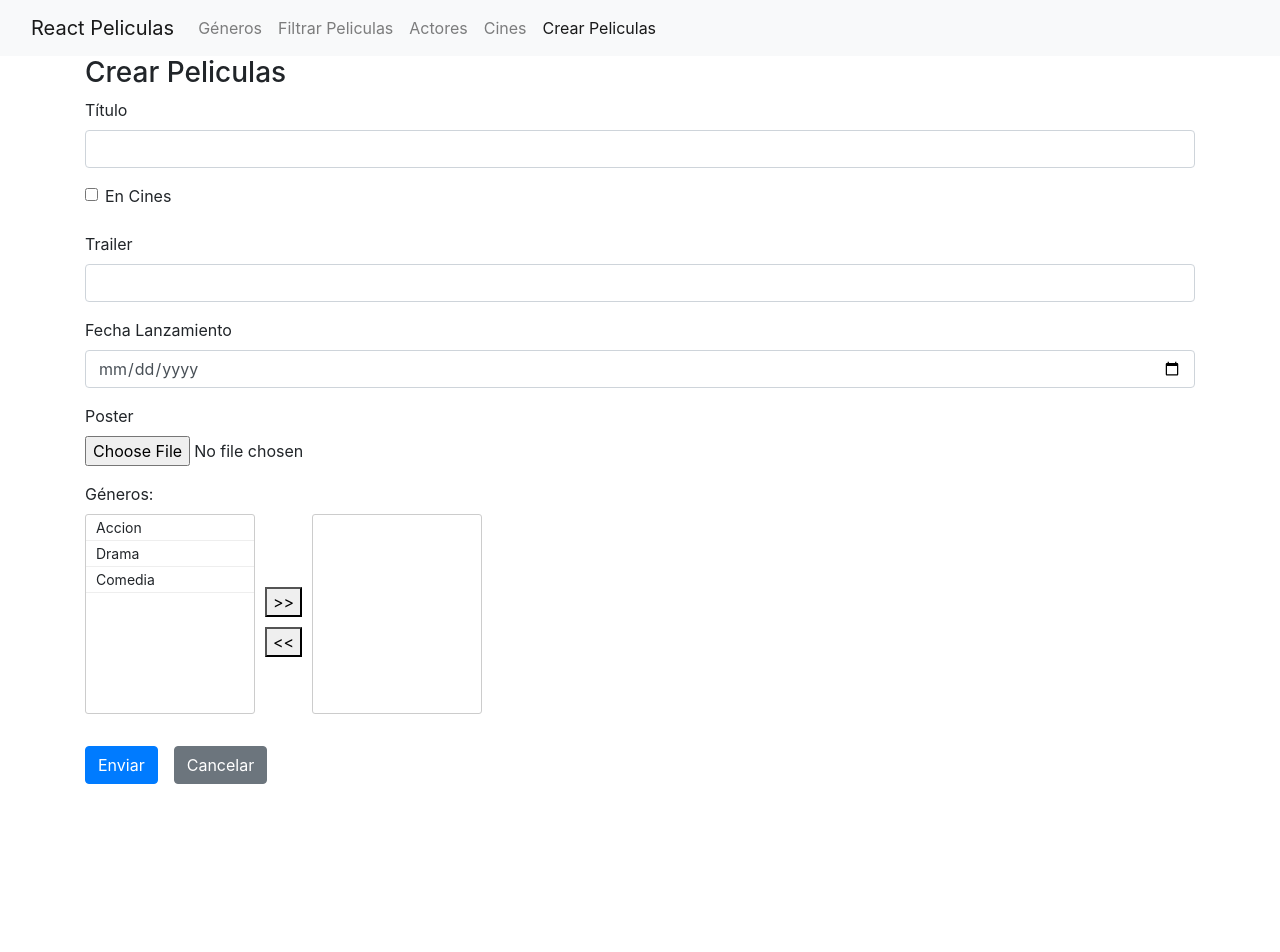
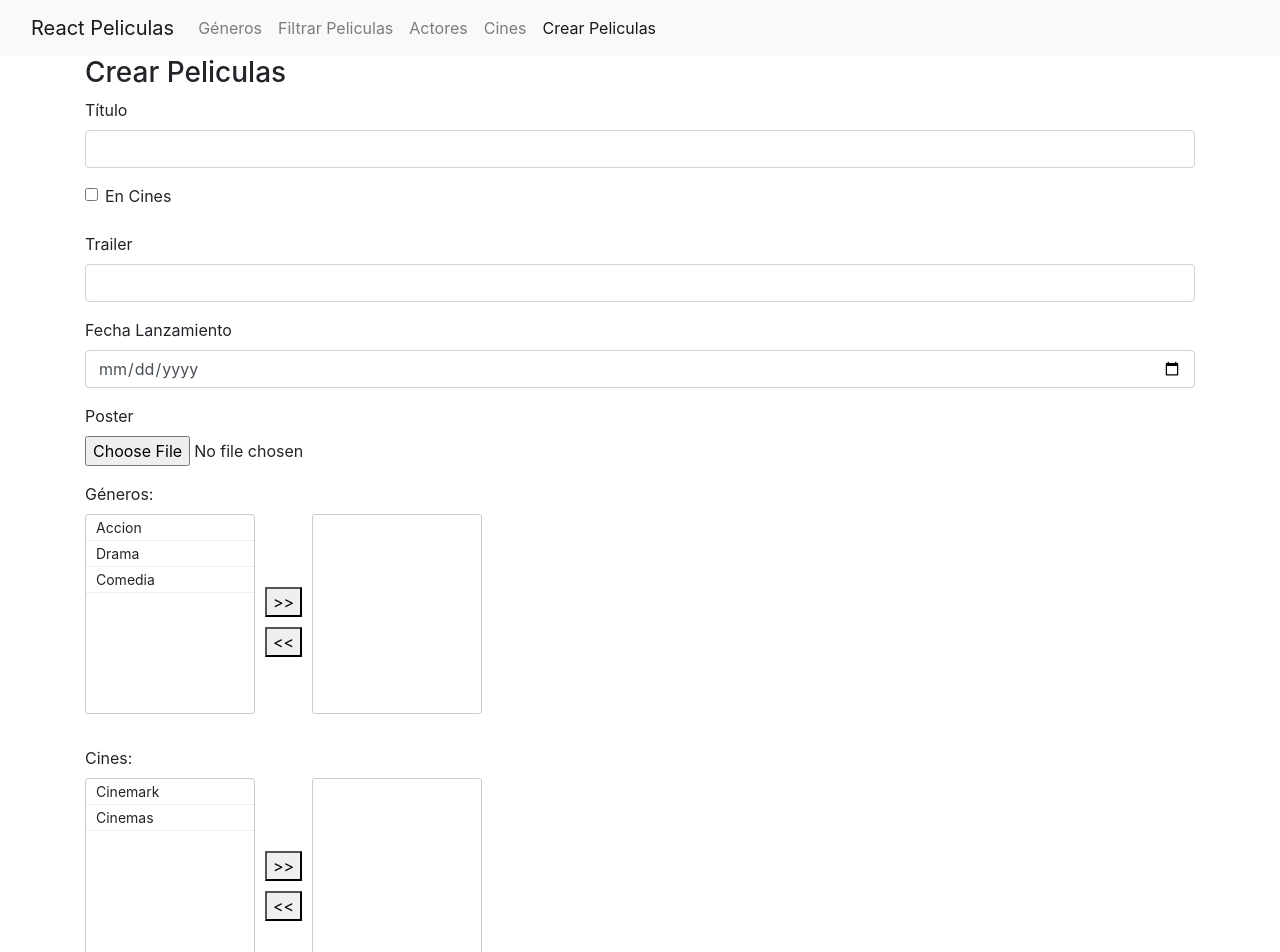
Before and after one commit to salinassilvio/react-peliculas-ts, a React (Create React App) app: page /peliculas/crear in a window 1280 px wide. Shown: the top 952 px of the page. Before the commit the page ends 800 px from the top, so only its background shows below. Built offline with nearby package versions, Linux system fonts and the light colour scheme.

Commit message:
se agrega componente de seleccion multiple para cines en formularios pelicula crear y editar

```diff
--- a/src/components/peliculas/CrearPeliculas.tsx
+++ b/src/components/peliculas/CrearPeliculas.tsx
@@ -1,3 +1,4 @@
+import { cineDTO } from "../../models/cines.model";
 import { generoDTO } from "../../models/generos.model";
 import FormularioPeliculas from "./FormularioPeliculas";
 
@@ -5,12 +6,15 @@
 
     //Generos
     const generos: generoDTO[] = [{id:1,nombre:'Accion'}, {id:2,nombre:'Drama'},{id:3,nombre:'Comedia'}]
-
+    //Cines
+    const cines: cineDTO[] = [{id: 1, nombre:'Cinemark'},{id:2, nombre:'Cinemas'}]
 
     return(
         <>
             <h3>Crear Peliculas</h3>
             <FormularioPeliculas
+                cinesNoSeleccionado = {cines}
+                cinesSeleccionado = {[]}
                 generosNoSeleccionados = {generos}
                 generosSeleccionados={[]}
                 modelo={{titulo:'', enCines:false,trailer:''}}
--- a/src/components/peliculas/EditarPeliculas.tsx
+++ b/src/components/peliculas/EditarPeliculas.tsx
@@ -1,3 +1,4 @@
+import { cineDTO } from "../../models/cines.model";
 import { generoDTO } from "../../models/generos.model";
 import FormularioPeliculas from "./FormularioPeliculas";
 
@@ -8,10 +9,16 @@
 
     const generosSeleccionados: generoDTO[] = [{id:1,nombre:'Accion'},{id:3,nombre:'Comedia'}]
 
+    //Cines
+    const cinesSeleccionados: cineDTO[] = [{id: 1, nombre:'Cinemark'}]
+
+    const cinesNoSeleccionados: cineDTO[] = [{id:2, nombre:'Cinemas'}]
     return(
         <>
             <h3>Editar Peliculas</h3>
             <FormularioPeliculas
+                cinesNoSeleccionado={cinesNoSeleccionados}
+                cinesSeleccionado ={cinesSeleccionados}
                 generosNoSeleccionados={generosNoSeleccionados}
                 generosSeleccionados={generosSeleccionados}
                 modelo={{titulo:'Spider-Man', enCines:true,trailer:'url',
--- a/src/components/peliculas/FormularioPeliculas.tsx
+++ b/src/components/peliculas/FormularioPeliculas.tsx
@@ -10,10 +10,14 @@
 import SelectorMultiple, { selectorMultipleModel } from "../utils/SelectorMultiple";
 import { generoDTO } from "../../models/generos.model";
 import { useState } from "react";
+import { cineDTO } from "../../models/cines.model";
 
 export default function FormularioPeliculas(props: formularioPeliculasProps){
     const [generosSeleccionados,setGenerosSeleccionados] =  useState(mapear(props.generosSeleccionados));
     const [generosNoSeleccionados,setGenerosNoSeleccionados] =  useState(mapear(props.generosNoSeleccionados));
+    const [cinesSeleccionados,setCinesSeleccionados] = useState(mapear(props.cinesSeleccionado));
+    const [cinesNoSeleccionados,setCinesNoSeleccionados] = useState(mapear(props.cinesNoSeleccionado));
+
 
     function mapear(arreglo:{id:number,nombre:string}[]): selectorMultipleModel[]{
         return arreglo.map(valor => {
@@ -26,6 +30,7 @@
             initialValues={props.modelo}
             onSubmit={(valores,acciones) => {
                 valores.generosIds = generosSeleccionados.map(valor => valor.llave);
+                valores.cineIds = cinesSeleccionados.map(valor => valor.llave);
                 props.onSubmit(valores,acciones);
             }}
             validationSchema={Yup.object({
@@ -48,6 +53,15 @@
                             }}
                         />
                     </div>
+                    <div className="form-group">
+                        <label>Cines:</label>
+                        <SelectorMultiple seleccionados={cinesSeleccionados} noSeleccionados={cinesNoSeleccionados}
+                            onChange={(seleccionados,noSeleccionados) => {
+                                    setCinesSeleccionados(seleccionados);
+                                    setCinesNoSeleccionados(noSeleccionados);
+                            }}
+                        />
+                    </div>
                     <Button disabled={formikProps.isSubmitting} type="submit">Enviar</Button>
                     <Link className="btn btn-secondary" to="/">Cancelar</Link>
                 </Form>
@@ -61,4 +75,6 @@
     onSubmit(valores:peliculaCreacionDTO, acciones:FormikHelpers<peliculaCreacionDTO>): void;
     generosSeleccionados: generoDTO[];
     generosNoSeleccionados: generoDTO[];
+    cinesSeleccionado: cineDTO[];
+    cinesNoSeleccionado: cineDTO[];
 }
--- a/src/models/peliculas.model.d.ts
+++ b/src/models/peliculas.model.d.ts
@@ -12,6 +12,7 @@
     poster?: File;
     posterURL?: string;
     generosIds?: number[];
+    cineIds?: number[];
 }
 
 
```
Also changed, not shown: src/models/cines.model.d.ts (+8 -0 lines).
